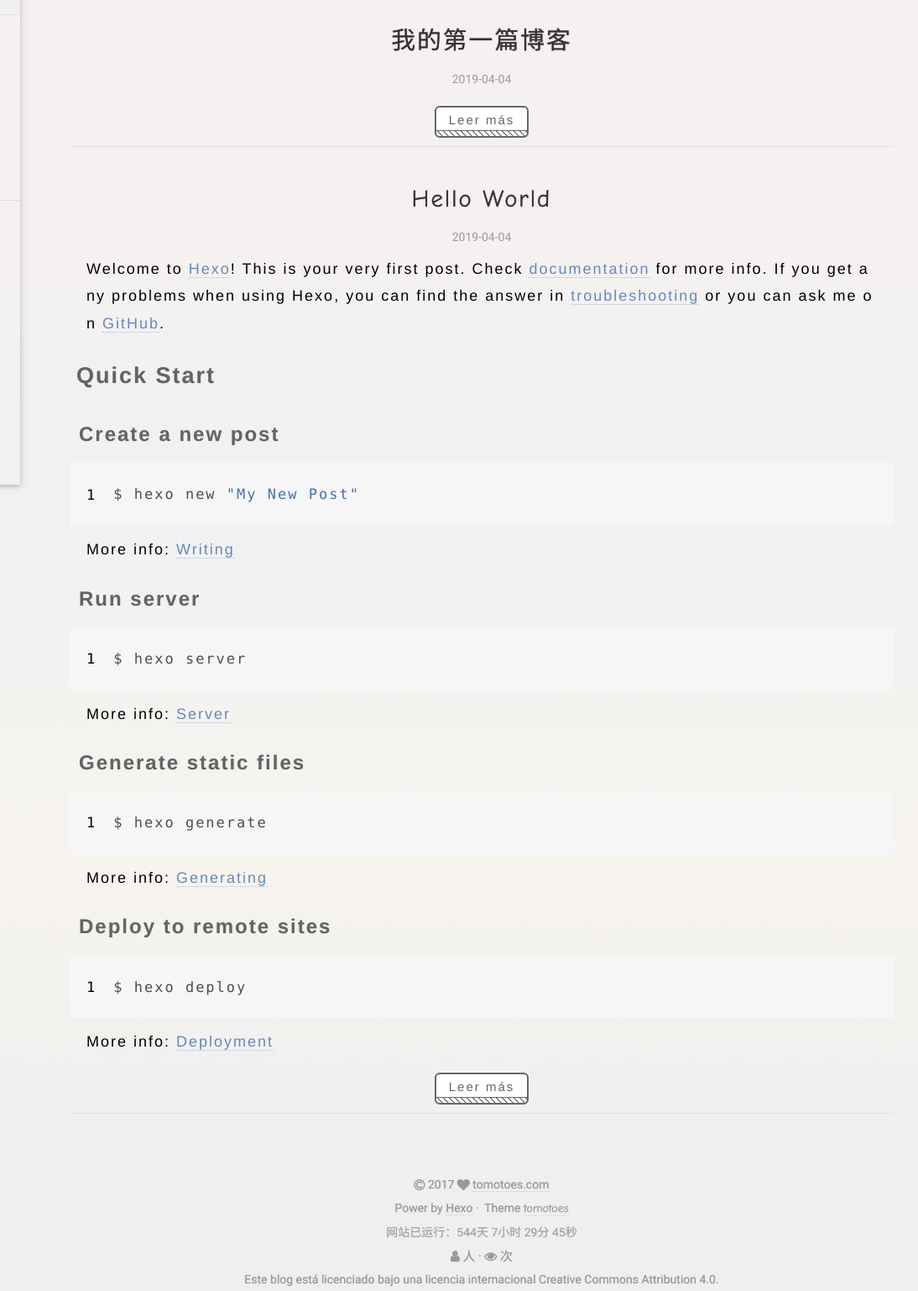
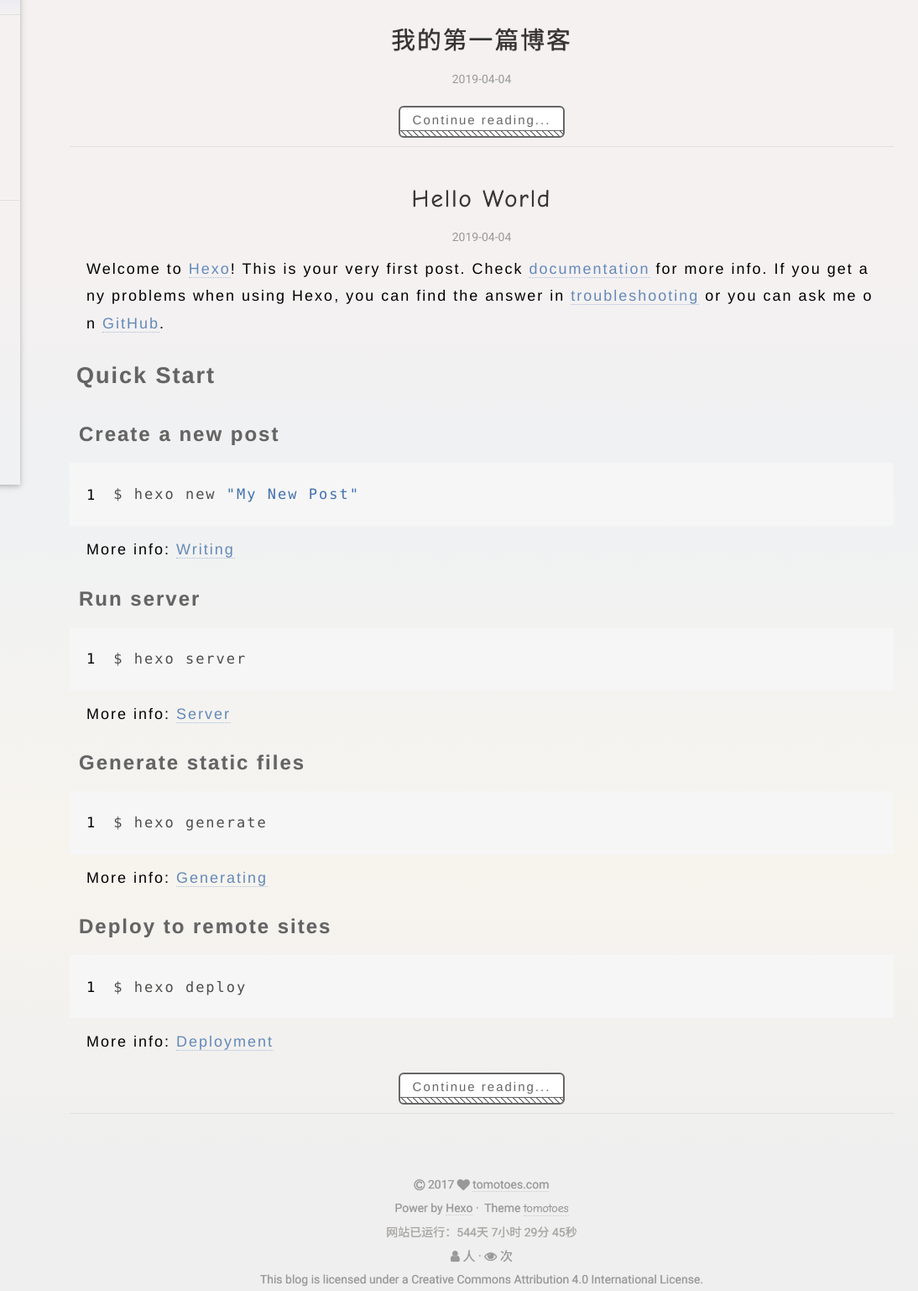
Before and after one commit to Xw-Mygiithub/XW-Mygiithub.github.io, a plain HTML site: page index.html in a window 1280 px wide. Shown: the part 223-1760 px from the top of the page at 84% size, 186-1280 px from the left. Drawn offline with Linux system fonts and the light colour scheme; some packages are replaced by stand-ins of ours; no server answers; a script that the page names is missing.

Commit message:
Site updated: 2019-04-08 15:29:39

```diff
--- a/index.html
+++ b/index.html
@@ -151,7 +151,7 @@
             <a href="javascript:;" class="header-icon waves-effect waves-circle waves-light" id="back">
                 <i class="icon icon-lg icon-chevron-left"></i>
             </a>
-            <input type="text" id="key" class="search-input" autocomplete="off" placeholder="Búsqueda">
+            <input type="text" id="key" class="search-input" autocomplete="off" placeholder="Search">
             <a href="javascript:;" class="header-icon waves-effect waves-circle waves-light" id="search">
                 <i class="icon icon-lg icon-search"></i>
             </a>
@@ -212,7 +212,7 @@
 
         <div class="post-more-div">
             <a href="/2019/04/04/我的第一篇博客/" class="post-more waves-button">
-                Leer más
+                Continue reading...
             </a>
         </div>
     </div>
@@ -257,7 +257,7 @@
 
         <div class="post-more-div">
             <a href="/2019/04/04/hello-world/" class="post-more waves-button">
-                Leer más
+                Continue reading...
             </a>
         </div>
     </div>
@@ -308,7 +308,7 @@
         </span>
         <br>
 
-        <span class="license">Este blog está licenciado bajo una <a rel="license" href="https://creativecommons.org/licenses/by/4.0/">licencia internacional Creative Commons Attribution 4.0</a>.</span>
+        <span class="license">This blog is licensed under a <a rel="license" href="https://creativecommons.org/licenses/by/4.0/">Creative Commons Attribution 4.0 International License</a>.</span>
     </div>
 </footer>
 
```
Also changed, not shown: archives/2019/04/index.html (+2 -2 lines), archives/2019/index.html (+2 -2 lines), archives/index.html (+2 -2 lines).
